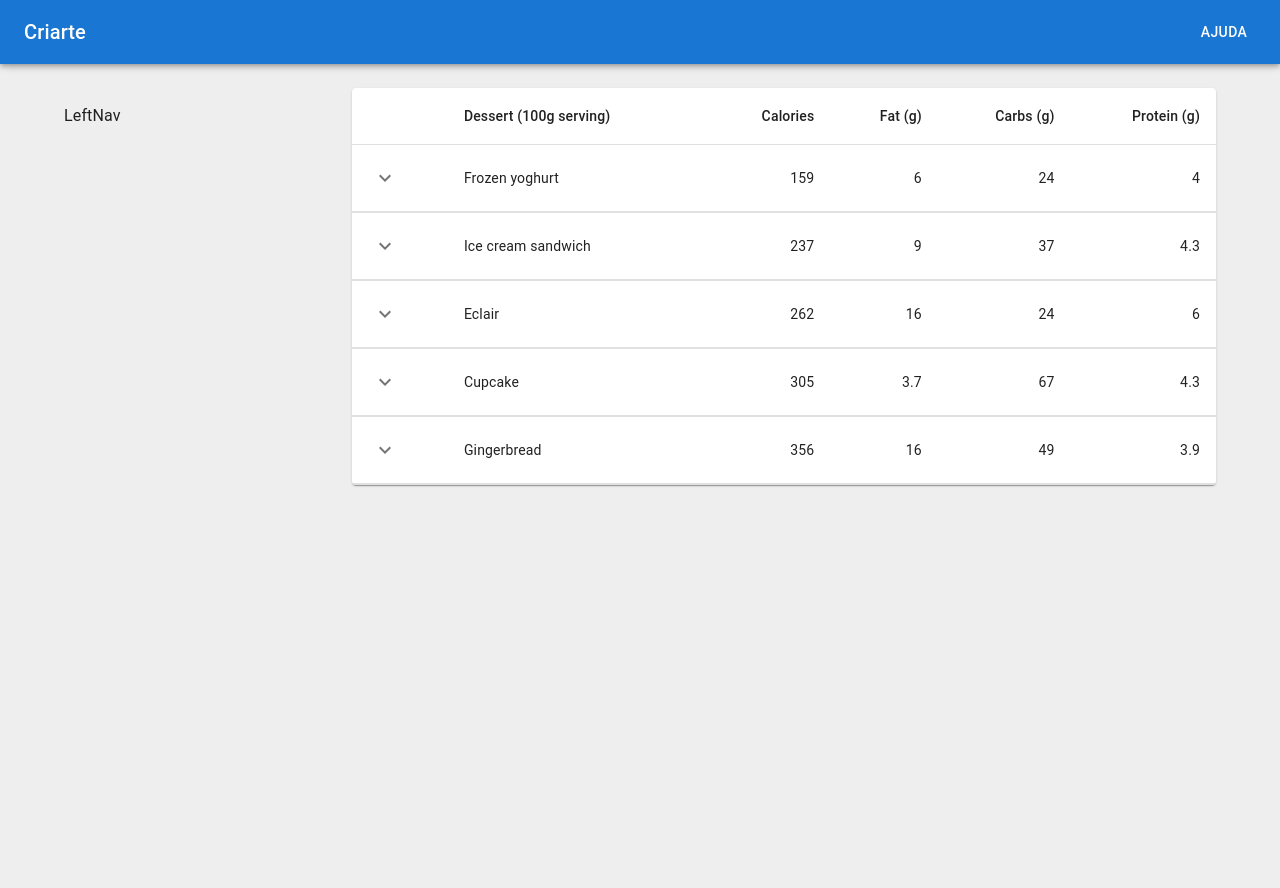
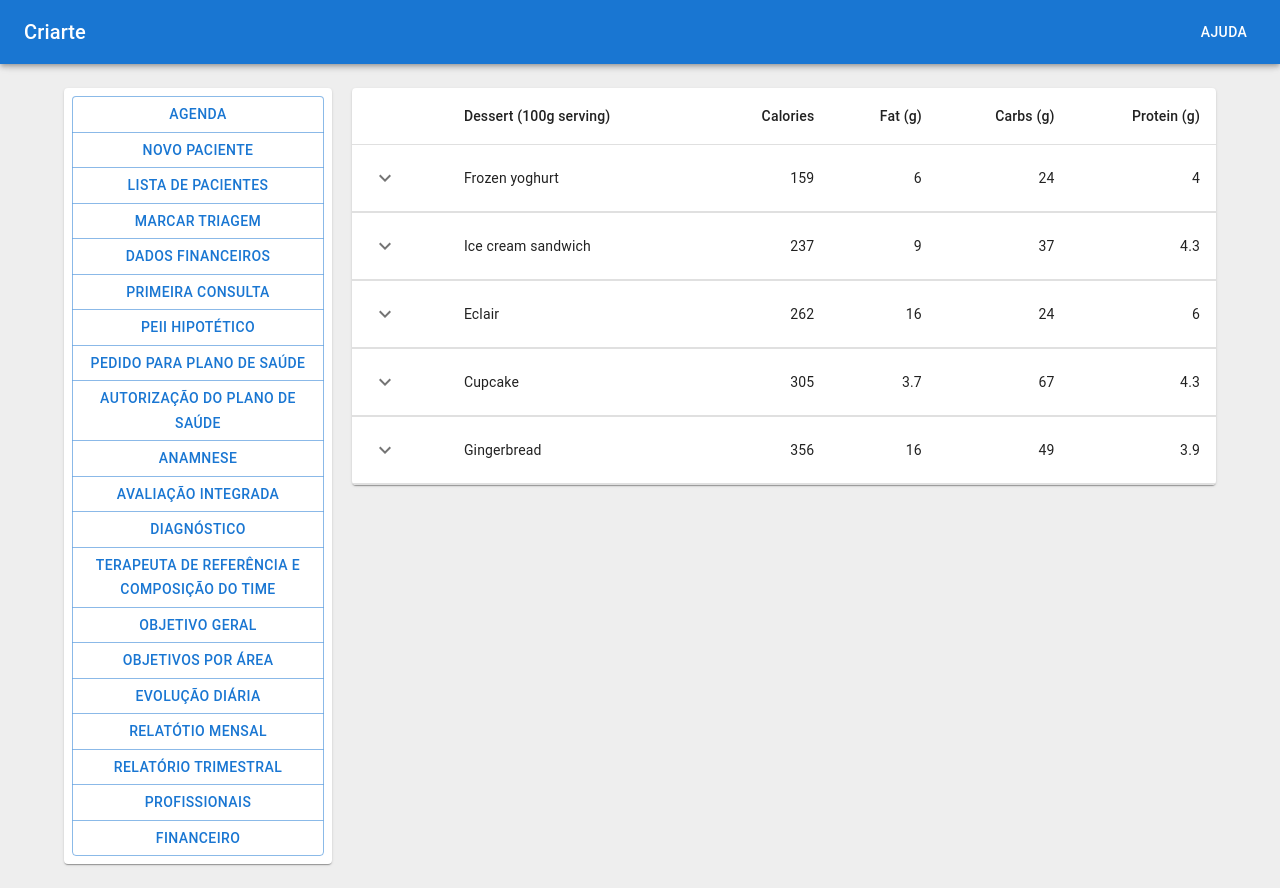
Before and after one commit to bahiensed/criarte, a Next.js app: page /pacientes in a window 1280 px wide. Before the commit the page ends 800 px from the top, so only its background shows below. Built offline with nearby package versions, Linux system fonts and the light colour scheme.

Commit message:
feat: new link on nav

```diff
--- a/components/LeftNav.tsx
+++ b/components/LeftNav.tsx
@@ -1,9 +1,103 @@
-import React from 'react'
+/**
+ *
 
-const LeftNav = () => {
+- Agenda
+- Novo Paciente
+---- Lista de Pacientes
+- Marcar Triagem (horário e reserva de sala e profissional)
+
+- Ficha para entrevista contratual
+- Primeiro contato com profissional (1ª consulta - formulário)
+- PEII Hipotético
+- Pedido para plano de saúde.
+- Plano dá autorização com preço.
+- Agendar a Anamnese
+
+AGENDA
+
+- Depois da anamnese tem 1 mês de avaliação integrada.
+Salvar avaliação / testes. (Lista)
+Diagnósticos / exames externos - tomografia, etc. (Lista).
+
+- Reunião, os objetivos são traçados. Determinar o TR - (Terapeuta de Referência)
+- Objetivo geral > planejamento
+- Objetivo por área > planejamento
+
+E os preços dos profissionais.
+(Nivelamento)
+
+
+Inserir os profissionais/setores que vão trabalhar com o paciente.
+
+Input
+- Evolução diária (travar depois de X minutos)
+- Relatório Mensal
+- Relatório 3 meses
+
+*Tudo da psicologia tem que ser restrito.
+
+
+
+Cadastro de profissionais
+Nivelamento
+Área
+CLT/Contrato
+Otimizar agenda com profissionais CLT
+Contar quantos atendimentos o profissional fez.
+
+
+Falta do paciente, profissional recebe ou não dependendo do caso.
+
+Pagamento dos profissionais
+
+ */
+
+import * as React from 'react';
+import Button from '@mui/material/Button';
+import ButtonGroup from '@mui/material/ButtonGroup';
+import Box from '@mui/material/Box';
+import { Paper } from '@mui/material';
+
+const buttons = [
+  <Button key="0">Agenda</Button>,
+  <Button key="1">Novo Paciente</Button>,
+  <Button key="3">Lista de Pacientes</Button>,
+  <Button key="2">Marcar Triagem</Button>,
+  <Button key="5">Dados Financeiros</Button>,
+  <Button key="6">Primeira Consulta</Button>,
+  <Button key="7">PEII Hipotético</Button>,
+  <Button key="8">Pedido para Plano de Saúde</Button>,
+  <Button key="9">Autorização do Plano de Saúde</Button>,
+  <Button key="10">Anamnese</Button>,
+  <Button key="11">Avaliação Integrada</Button>,
+  <Button key="12">Diagnóstico</Button>,
+  <Button key="13">Terapeuta de Referência e Composição do Time</Button>,
+  <Button key="14">Objetivo Geral</Button>,
+  <Button key="15">Objetivos por Área</Button>,
+  <Button key="16">Evolução Diária</Button>,
+  <Button key="17">Relatótio Mensal</Button>,
+  <Button key="18">Relatório Trimestral</Button>,
+  <Button key="19">Profissionais</Button>,
+  <Button key="20">Financeiro</Button>,
+];
+
+export default function LeftNav() {
   return (
-    <p>LeftNav</p>
-  )
+    <Paper>
+      <Box
+        sx={{
+          display: 'flex',
+          '& > *': {
+            m: 1,
+            width: "100%",
+          },
+        }}
+      >
+        <ButtonGroup orientation="vertical" aria-label="Vertical button group">
+          {buttons}
+        </ButtonGroup>
+
+      </Box>
+    </Paper>
+  );
 }
-
-export default LeftNav
```
